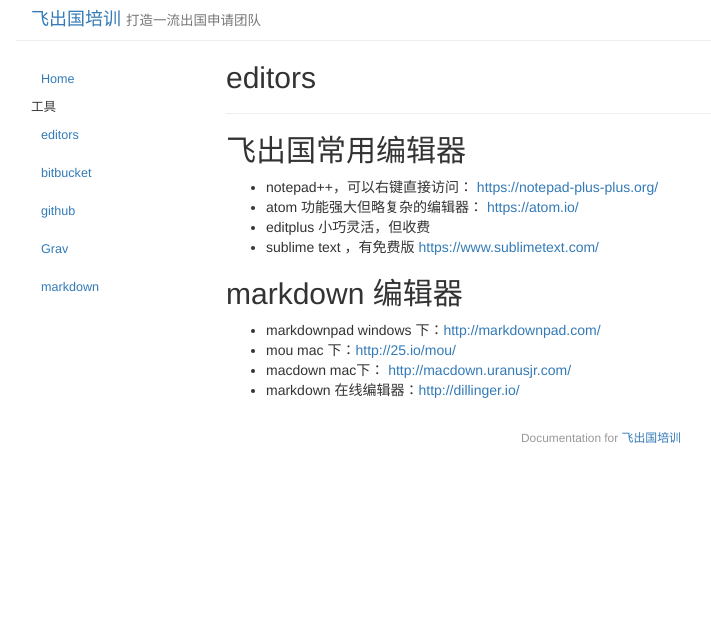
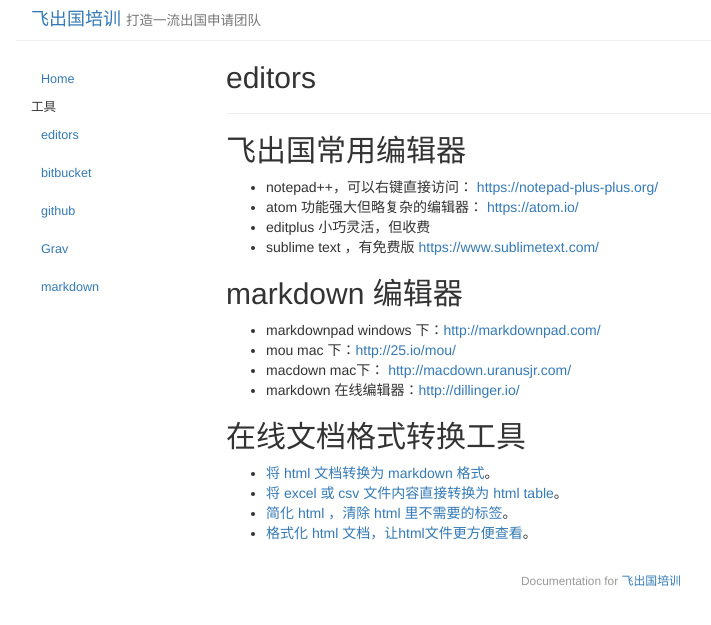
Before and after one commit to flyabroadio/px, a Jekyll site: the page built from _posts/2016-08-26-editors.md, in a window 1280 px wide. Shown: the top 625 px of the page, without its empty margins (39-750 px from the left). Built offline with Jekyll 4.4.1, drawn with Linux system fonts in a browser that asks for light colours.

Commit message:
bitbucket

```diff
--- a/_posts/2016-08-26-editors.md
+++ b/_posts/2016-08-26-editors.md
@@ -18,3 +18,10 @@
 - mou mac 下：[http://25.io/mou/](http://25.io/mou/)
 - macdown mac下： [http://macdown.uranusjr.com/](http://macdown.uranusjr.com/)
 - markdown 在线编辑器：[http://dillinger.io/](http://dillinger.io/)
+
+## 在线文档格式转换工具
+
+- [将 html 文档转换为 markdown 格式](https://domchristie.github.io/to-markdown/)。
+- [将 excel 或 csv 文件内容直接转换为 html table](http://www.convertcsv.com/csv-to-html.htm)。
+- [简化 html ，清除 html 里不需要的标签](http://www.seabreezecomputers.com/htmlstripper/)。
+- [格式化 html 文档，让html文件更方便查看](http://www.freeformatter.com/html-formatter.html)。
```
